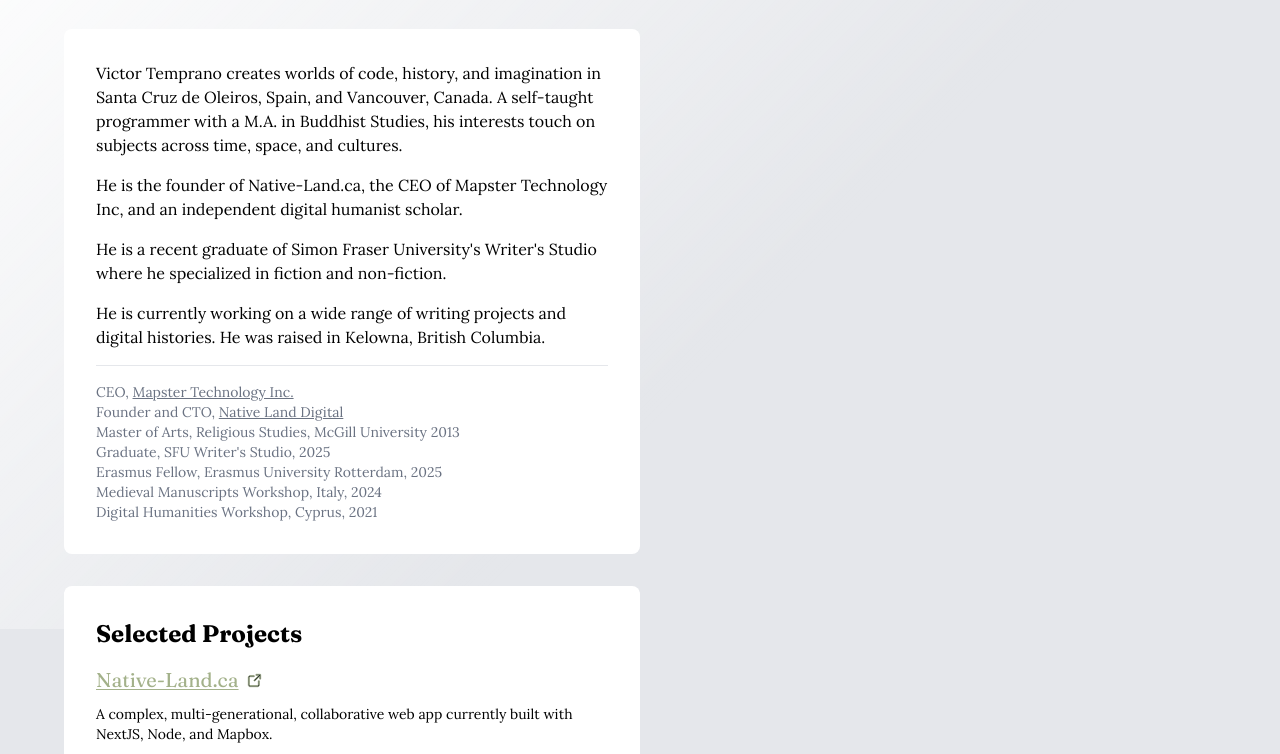
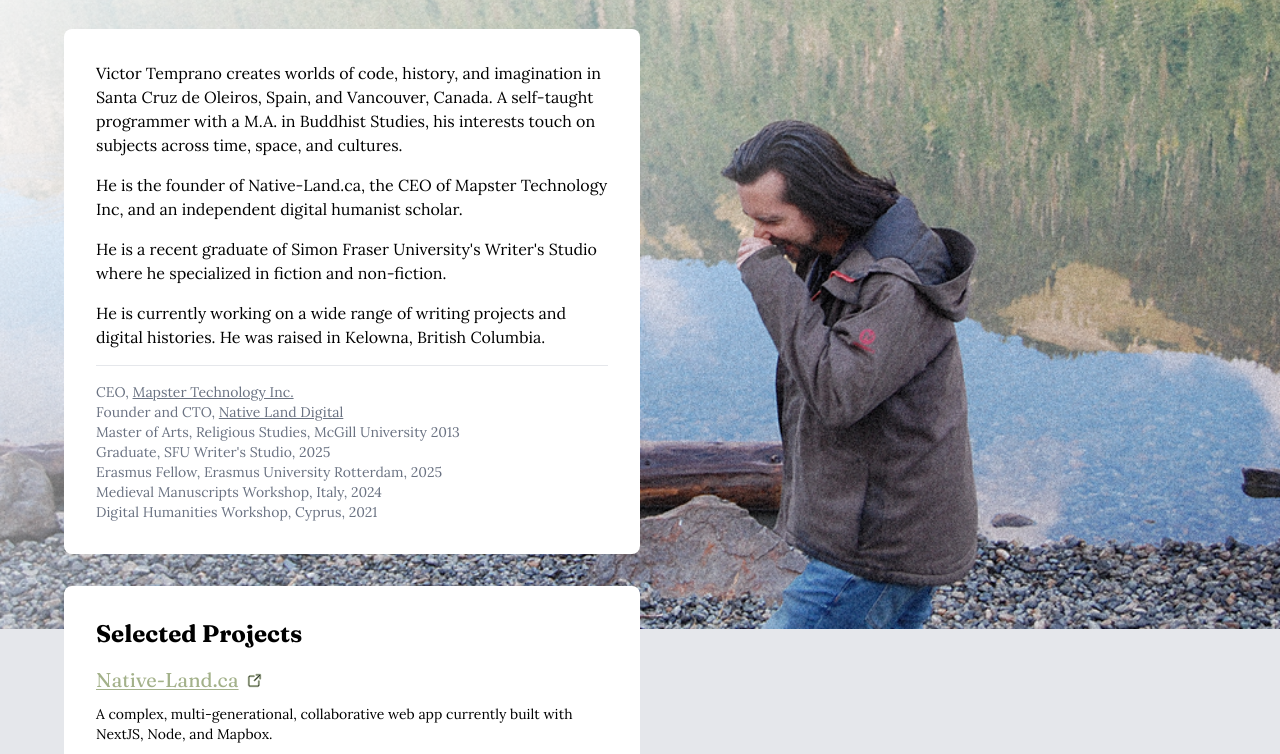
Before and after one commit to tempranova/tempranova.github.io, a website built with Vite: page index.html in a window 1280 px wide. Shown: the part 171-925 px from the top of the page. Built offline with nearby package versions, Linux system fonts and the light colour scheme; files whose address does not match are found by name.

Commit message:
adjust bg

```diff
--- a/src/style.css
+++ b/src/style.css
@@ -5,7 +5,7 @@
   inset: 0;
   background:
     linear-gradient(135deg, white 0%, transparent 60%),  /* diagonal fade */
-    url('img/bg-test-2.png') center/cover no-repeat;
+    url('/img/bg-test-2.png') center/cover no-repeat;
   z-index: -1;   /* stays behind content */
 }
 
```
Also changed, not shown: dist/assets/main-CfsmmzS5.js (renamed from dist/assets/main-D9f_yFHC.js), dist/assets/main-D4rzMook.css (deleted), dist/assets/main-DDKQMSdG.css (added), dist/index.html.
